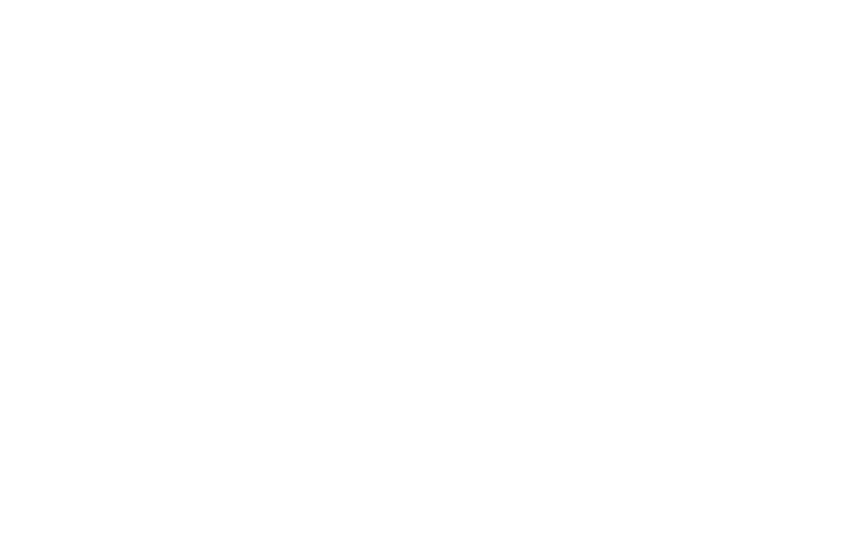
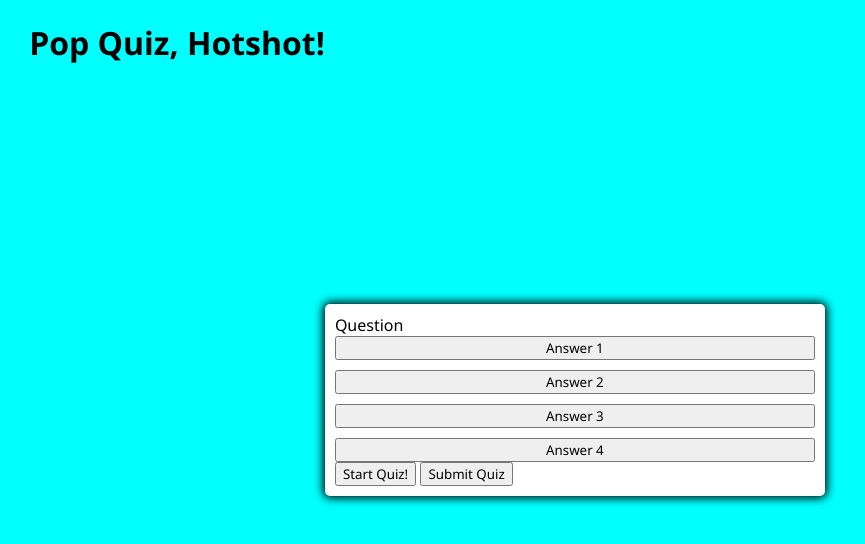
Before and after one commit to GeneHackerman/quizscript, a plain HTML site: page index.html in a window 1280 px wide. Shown: the whole page, without its empty margins (63-928 px from the left). Drawn offline with Linux system fonts and the light colour scheme.

Commit message:
added styling and buttons

```diff
--- a/assets/css/style.css
+++ b/assets/css/style.css
@@ -0,0 +1,37 @@
+*, *::before, *::after {
+    box-sizing: border-box;
+    font-family:'Segoe UI', Tahoma, Geneva, Verdana, sans-serif;
+}
+
+body {
+    padding: 0;
+    margin: 0;
+    display: flex;
+    justify-content: center;
+    align-items: center;
+    width: 100vw;
+    height: 100vh;
+    background-color: aqua;
+}
+
+.title {
+    display: flex;
+    margin-bottom: auto;
+    justify-content: center;
+    align-items: center;
+}
+
+.container {
+    width: 500px;
+    max-width: 40%;
+    background-color: white;
+    border-radius: 5px;
+    padding: 10px;
+    margin-right: 300px;
+    box-shadow: 0 0 10px 2px;
+}
+
+.btn-grid {
+    display: grid;
+    gap: 10px;
+}
--- a/index.html
+++ b/index.html
@@ -4,9 +4,26 @@
     <meta charset="UTF-8">
     <meta http-equiv="X-UA-Compatible" content="IE=edge">
     <meta name="viewport" content="width=device-width, initial-scale=1.0">
-    <title>Document</title>
+    <link rel="stylesheet" href="./assets/css/style.css">
+    <title>Quiz Game</title>
 </head>
 <body>
-
+    <h1 class="title">Pop Quiz, Hotshot!</h1>
+    <div class="container">
+        <div id="question-container" class="hide">
+            <div id="question">Question</div>
+            <div id="answer-buttons" class="btn-grid">
+                <button class="btn">Answer 1</button>
+                <button class="btn">Answer 2</button>
+                <button class="btn">Answer 3</button>
+                <button class="btn">Answer 4</button>
+            </div>
+        </div>
+        <div class="controls">
+            <button type="start-btn" class="start-btn btn">Start Quiz!</button>
+            <button type="submit-btn" class="submit-btn btn">Submit Quiz</button>
+        </div>
+    </div>
+    <div id="results"></div>
 </body>
 </html>
```
